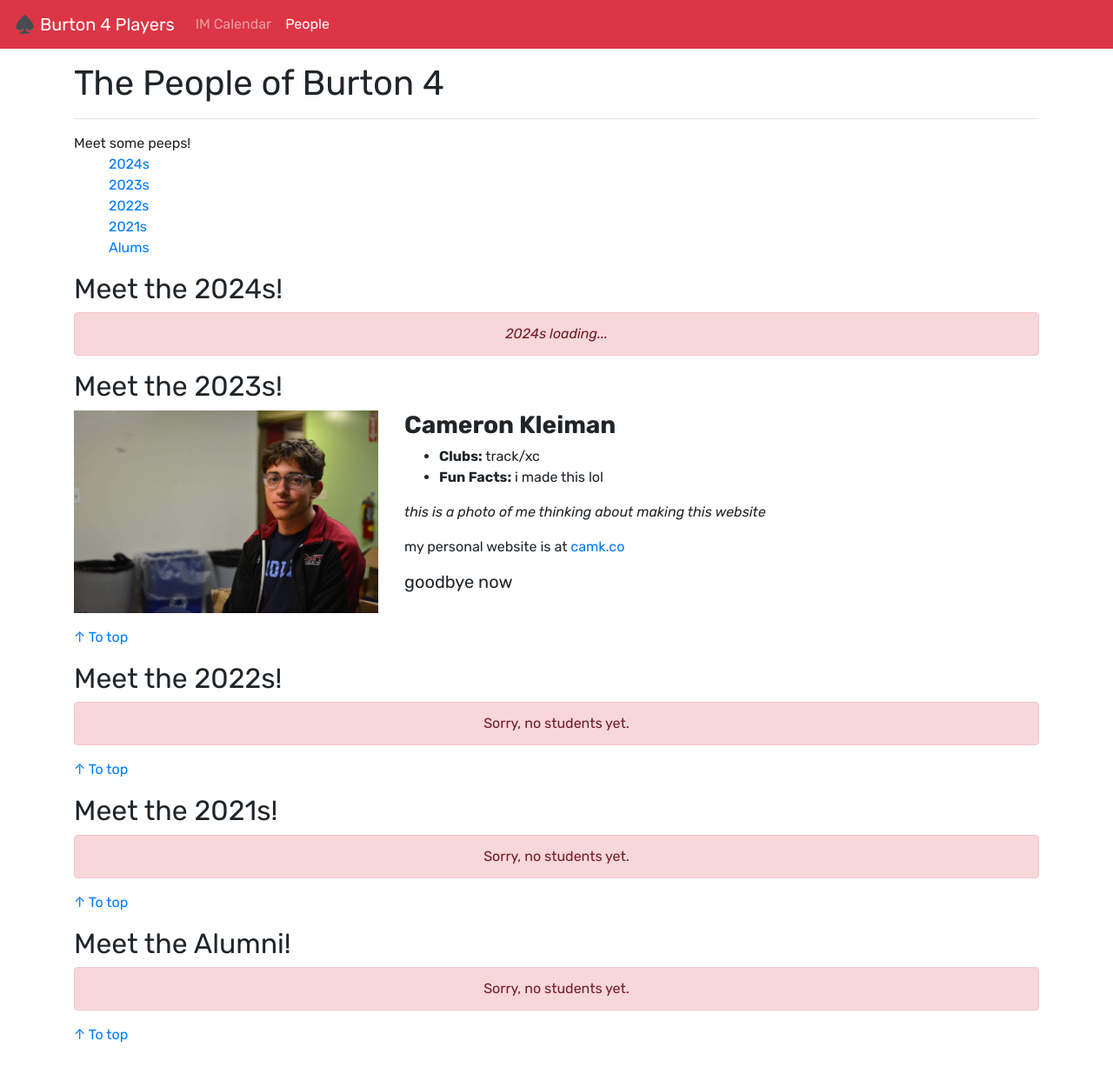
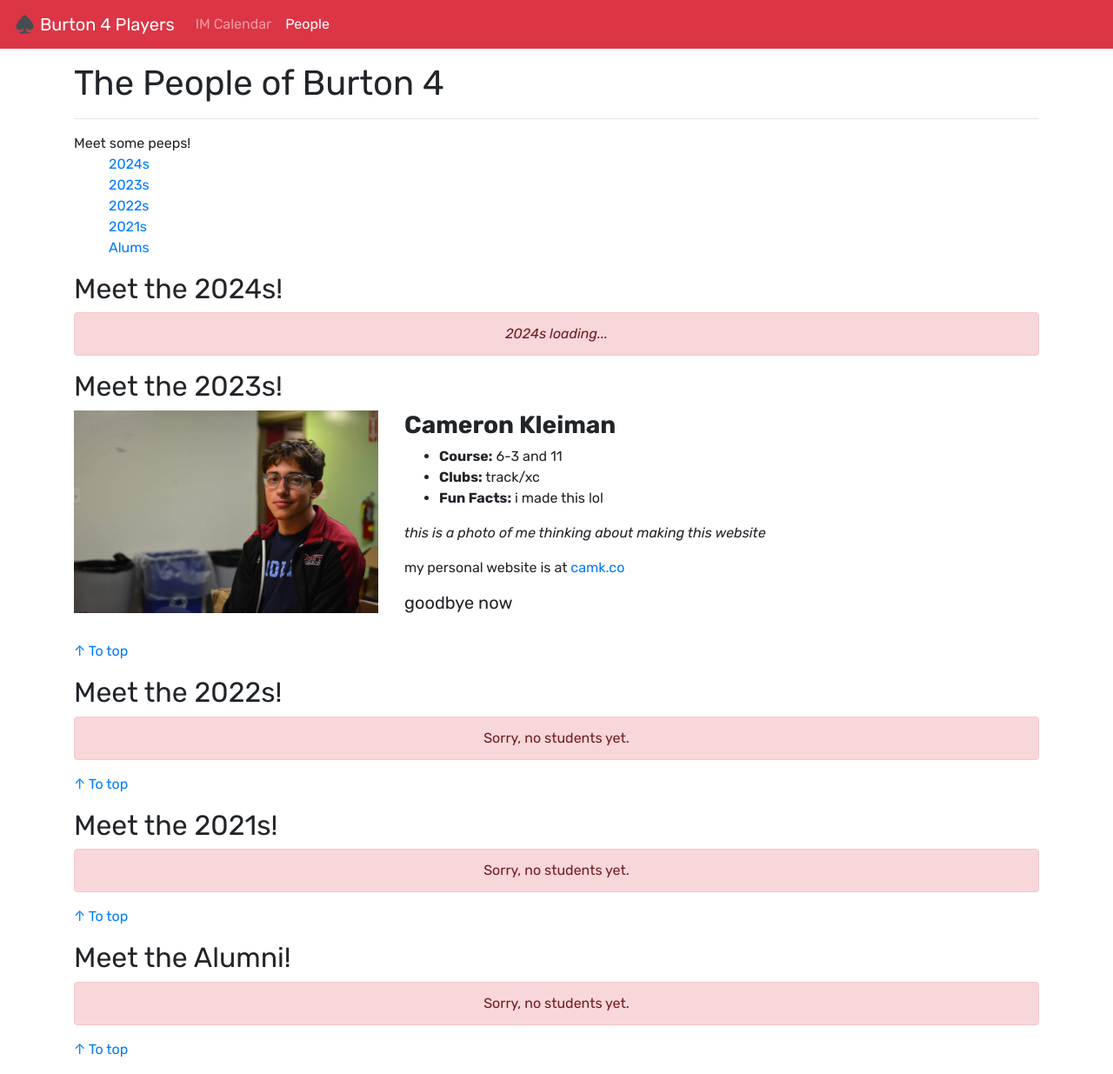
Before and after one commit to camtheman256/b4-website, a Jekyll site: the page built from people.html, in a window 1280 px wide. Shown: the whole page at 87% size. Built offline with Jekyll 4.4.1, drawn with Linux system fonts in a browser that asks for light colours; nearby versions of some CDN libraries.

Commit message:
Get ready for people

```diff
--- a/_data/people.csv
+++ b/_data/people.csv
@@ -1,6 +1,6 @@
-name,year,clubs,fun_fact,bio,photo_filename
-Cameron Kleiman,2023,track/xc,i made this lol,"_this is a photo of me thinking about making this website_
+name,year,course,photo_filename,clubs,fun_fact,bio
+Cameron Kleiman,2023,6-3 and 11,cameron.jpg,track/xc,i made this lol,"_this is a photo of me thinking about making this website_
 
 my personal website is at [camk.co](https://camk.co)
 
-##### goodbye now",cameron.jpg
+##### goodbye now"
--- a/_includes/person.html
+++ b/_includes/person.html
@@ -1,10 +1,17 @@
 <div class="row mb-3">
-    <div class="col-md-4 mb-2 mb-md-0">
-        <img class="img-fluid" src="{{ '/img/people/' | append: include.person.photo_filename | relative_url }}">
+    <div class="col-md-4 mb-2 mb-md-0 text-center">
+        {% if include.person.photo_filename %}
+        <img class="img-fluid" style="max-height: 300px" src="{{ '/img/people/' | append: include.person.photo_filename | relative_url }}">
+        {% else %}
+        <p>no photo :(</p>
+        {% endif %}
     </div>
     <div class="col-md-8">
         <h3><b>{{ include.person.name }}</b></h3>
         <ul>
+            {% if include.person.course %}
+            <li><b>Course:</b> {{ include.person.course }} </li>
+            {% endif %}
             <li><b>Clubs:</b> {{ include.person.clubs }} </li>
             <li><b>Fun Facts:</b> {{ include.person.fun_fact }} </li>
         </ul>
```
